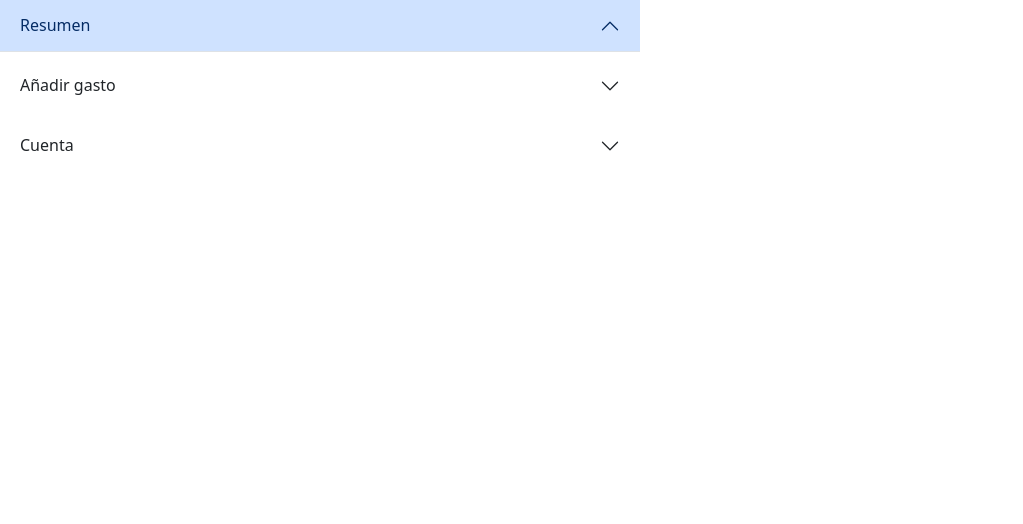
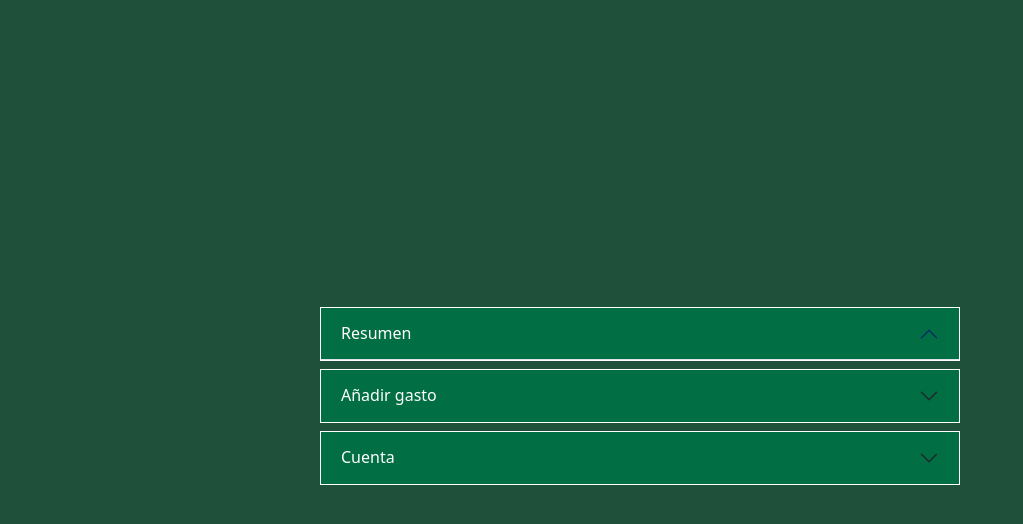
Before and after one commit to LaliCastro1/Splitwise, a plain HTML site: page index.html in a window 1280 px wide. Shown: the whole page, without its empty margins (0-1023 px from the left). Drawn offline with nearby package versions, Linux system fonts and the light colour scheme; the site is published under a folder, as on GitHub Pages, so addresses that start at the root find nothing.

Commit message:
Update index.html

```diff
--- a/index.html
+++ b/index.html
@@ -6,7 +6,7 @@
 
   <link href="https://cdn.jsdelivr.net/npm/bootstrap@5.3.0-alpha3/dist/css/bootstrap.min.css" rel="stylesheet">
 
-  <link rel="stylesheet" href="/splitwise/css/estilos.css">
+  <link rel="stylesheet" href="./css/estilos.css">
 </head>
 <body>
 
```
